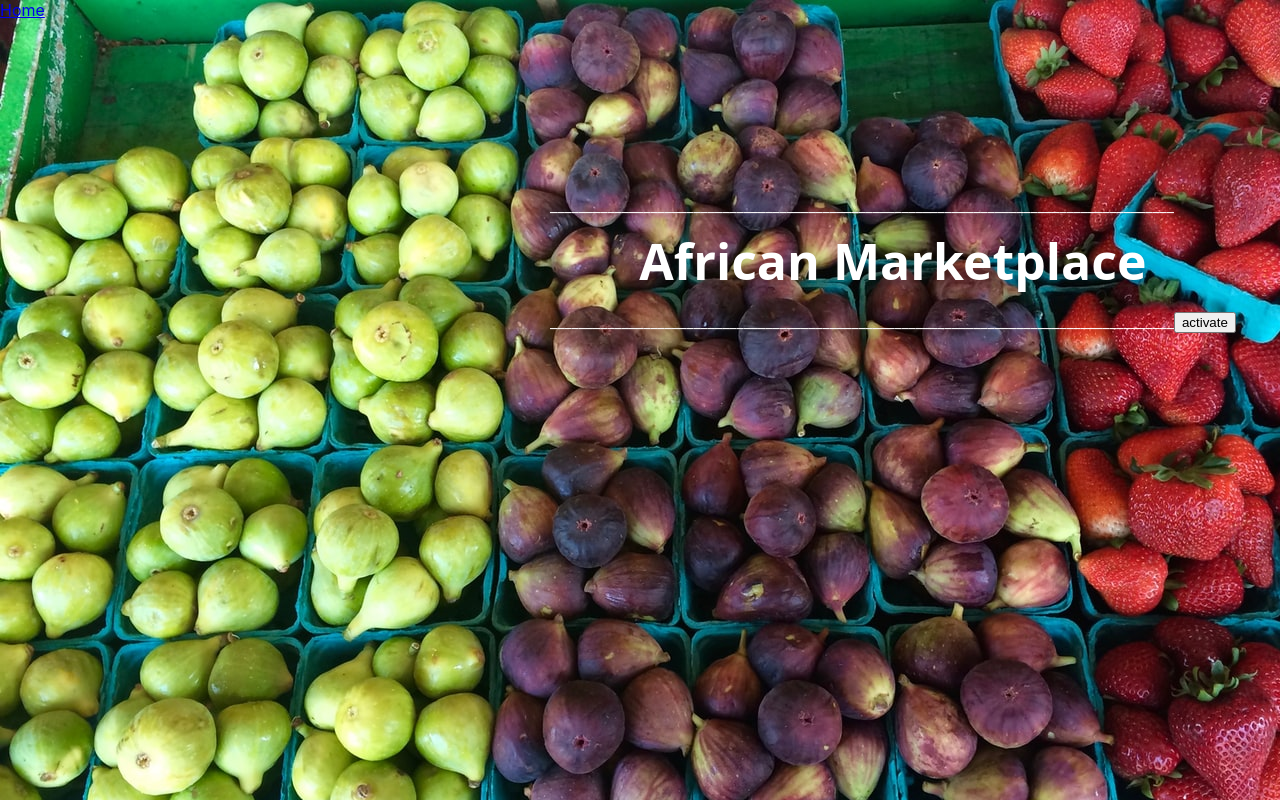
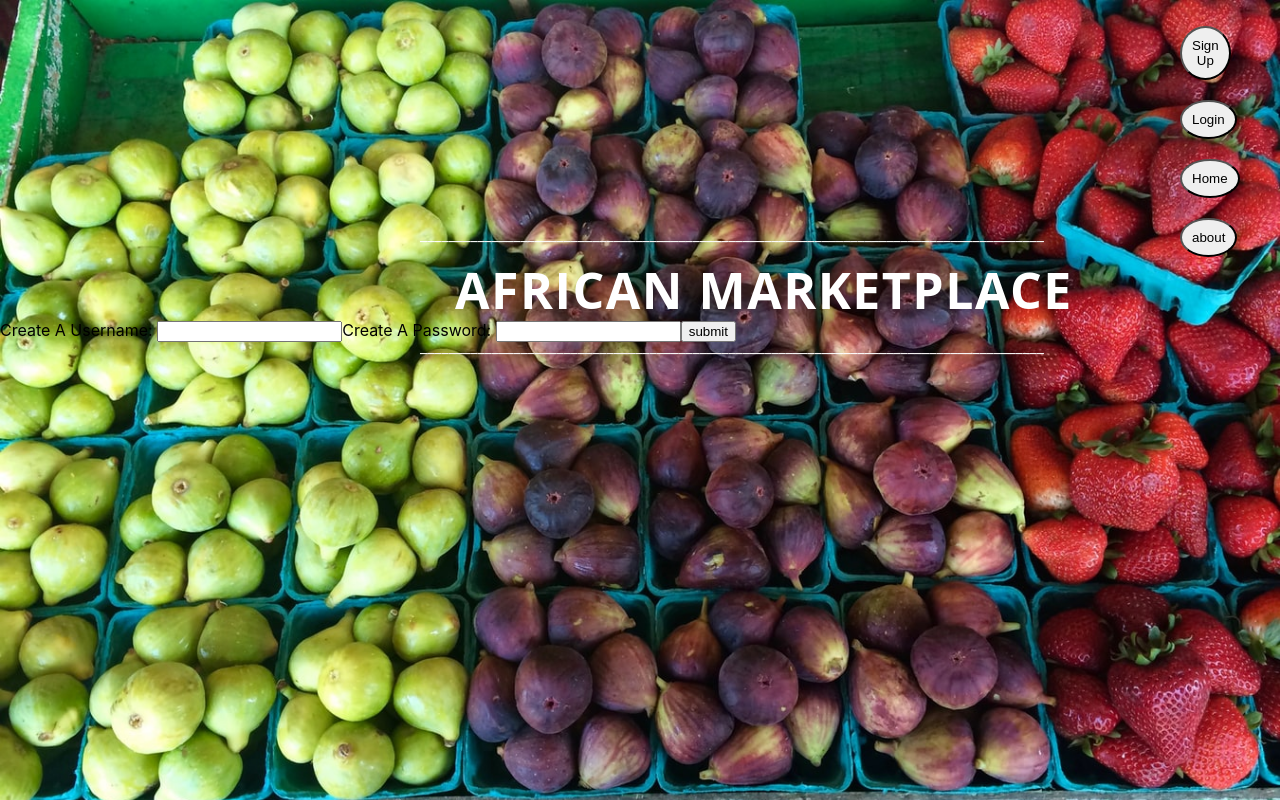
Before and after one commit to BW-African-Marketplace-7/frontend, a React (Create React App) app in the folder React App/: page /create in a window 1280 px wide. Built offline with nearby package versions, Linux system fonts and the light colour scheme.

Commit message:
added css in app.css and index.css

```diff
--- a/React App/src/App.css
+++ b/React App/src/App.css
@@ -1,19 +1,114 @@
-.afric-Mark{
+.App-h1 {
 display:flex;
 justify-content: center;
 align-items: center;
 font-size: 50px;
 padding: 12.5px 35px;
+letter-spacing: 1.5px;;
 }
-
-
 
 .logo {
     position:absolute;
-    left:550px;
-    top:200px;
+    left:420px;
+    top:229px;
      color:white;
     line-height: 10px;
     font-family: "Open sans",Helvetica,sans-serif ;
     z-index:1;
 }
+
+.link-container {
+
+    display:flex;
+    justify-content: end;
+    flex-direction: row;
+    padding-right: 20px;
+    font-size: 16px;
+
+    height: 40vh;
+
+  }
+
+
+  ul {
+  width:50px;
+  height:20px;
+  padding-right: 50px;
+
+
+  }
+
+  li, #create {
+
+    color:white;
+    font-size: 16px;
+    text-decoration: none;
+    list-style: none;
+    padding:10px 10px;
+    cursor: pointer;
+    }
+
+    li, #login {
+
+      color:white;
+      font-size: 16px;
+      text-decoration: none;
+      list-style: none;
+      cursor: pointer;
+       padding:10px 10px;
+      }
+
+
+
+
+
+  li, #home-link {
+
+    color:white;
+    font-size: 16px;
+    text-decoration: none;
+    list-style: none;
+    cursor: pointer;
+     padding:10px 10px;
+    }
+
+
+   li, #about-link {
+      font-size: 16px;
+      color:white;
+      text-decoration: none;
+      list-style: none;
+      padding:10px 10px;
+      cursor: pointer;
+    }
+
+
+    .aboutbtn {
+      padding:10px 10px;
+    border-radius: 50%;
+    }
+
+
+
+    .homebtn {
+      padding:10px 10px;
+      border-radius: 50%;
+    }
+
+    .loginbtn {
+      padding:10px 10px;
+      border-radius: 50%;
+      }
+
+
+      .createbtn {
+       padding:10px 10px;
+        border-radius: 50%;
+        }
+
+        .logout {
+
+          padding:10px 10px;
+          border-radius: 50%;
+
+        }
--- a/React App/src/App.js
+++ b/React App/src/App.js
@@ -1,152 +1,116 @@
-import React, { useState, useEffect } from "react";
+import './App.css';
 import axios from 'axios';
-import { BrowserRouter as Router} from "react-router-dom";
-import {Route, Link, Switch } from "react-router-dom";
-import './App.css';
+import {BrowserRouter as Router}  from 'react-router-dom';
+import { Link, Route } from 'react-router-dom';
+import React, {useState, useEffect} from "react";
+ import Create from './Create';
 import Login from './Login';
-import banner from './images/banner.jpg';
 
 
 function App() {
-//inital form values
-const startFormValues = {
-  name: "",
-  password: "",
-};
+
+  const loginDefault = {
+    username: '',
+    password: ''
+  }
+  const [loginData, setLoginData] =useState()/* needs use */
+  const [islogged,setLogged] = useState(false)
+  const [disable, setDisable] = useState(false)
+  const [login,setLogin] = useState(loginDefault)
+  const [newLogin, setNewLogin] =useState(loginDefault)
+  const [serverRes, setRes] = useState([])
+
+  const postValues = (newVal) =>{
+    axios.post('https://reqres.in/api/orders', newVal) /* needs an actual api*/
+    .then(res =>{
+      setRes([res.data,...serverRes])
+      console.log(res)
+    })
+    .catch(valueError => console.error(valueError)
+    )
+    .finally(()=> {
+      setLogin(loginDefault)
+      setLogged(true)
+    })
+  }
 
 
-  // my state slices
-  const [users, setUsers] = useState([]);
-  const [formValues, setFormValues] = useState(startFormValues);
-  const [disabled, setDisabled] = useState();
+  const submit = () => {
+
+    const newForm = {
+      username: login.username.trim(),
+      password: login.password.trim()
+    }
+    postValues(newForm)
+  }
+
+  const onSub = event =>{
+    event.preventDefault();
+    submit();
+  }
 
 
-
-const addNewUser = (newUser) => {
-  axios
-    .post('no location data' , newUser)
-    .then((response) => {
-      console.log(response);
-      setUsers([response.data, ...users]);
-      console.log(setUsers);
-      setFormValues(startFormValues);
-    })
-    .catch((error) => {
-      console.log(error);
-    });
-};
-const newinput=(name, value)=> {
- setFormValues({...formValues, [name]: value,});
-};
-
-const submit = () => {
-  const newUser = {
-    name: formValues.name.trim(),
-    password: formValues.password.trim(),
-  };
-
-  addNewUser(newUser);
-};
-const onSubmit = (event) => {
-  event.preventDault();
-   submit();
-  setFormValues(startFormValues);
-};
 
 
 
   return (
     <Router>
       <div className="App">
-
         <header className="App-header">
         <div className="logo">
 _______________________________________________________________________________________
-      <h1 className="afric-Mark">African Marketplace</h1>
+              <h1 className="App-h1">AFRICAN MARKETPLACE</h1>
 _______________________________________________________________________________________
-<button>activate</button>
           </div>
 
+          <div className="link-container">
+          <ul>
+          {islogged ? null:<li> <Link id="create" to='/create'> <button className='createbtn btn'>Sign Up</button></Link></li>}
+          {islogged ? null:<li><Link id="login" to='/login'><button className='loginbtn btn'>Login</button></Link></li>}
+          {islogged ? <button onClick={()=>setLogged(!islogged)}className='logout btn'>Logout</button>: null}
 
+         <li> <Link id="home-link" exact to='/home'><button className="homebtn btn">Home</button></Link></li>
+
+          <li><Link id="about-link"to='/about'><button className="aboutbtn btn">about</button></Link></li>
+          </ul>
+          </div>
         </header>
-     <div>
-      <Switch>
 
-     <Link id="home-link" exact to="/">Home
-     <Route  path="/login">
+        <Route exact path='/home'>
+          <section className='upper-content-section'>
+            <div className='top-left'>
+            </div>
+            <div className='top-right'>
+            </div>
+          </section>
+          <section className='content-section'>
+            <div className='mid-left'>
+            </div>
+            <div className='mid-right'>
+            </div>
+          </section>
+          <section className='lower-content-section'>
+            <div className='mid-left'>
+            </div>
+            <div className='mid-right'>
+            </div>
+          </section>
         </Route>
-            </Link>
-
-     <Link id="login-link"to="/login">Login</Link>
-
-     <Link id="signup-link" to="/signup">Sign up page
-          </Link>
-    </Switch>
-
-     </div>
-
-     <Route exact path='/' id="path">
-
-  <Route  path="/login">
-            <div>
-              <form className=" login-form"  onSubmit={ onSubmit}>
-              <label className="user-name"> Username:
-                <input
-                type='text'
-                onChange={newinput}
-                 value={users.name}
-                 name='username'
+        <Login
+        login = {login}
+        setLogin = {setLogin}
+        disable = {disable}
+        onSub = {onSub}
         />
-              </label>
-              <label className="pass=word"> Password:
-                <input
-                type='text'
-                onChange={ newinput}
-                value={users.password}
-                name='password'/>
-              </label>
-
-              <input id="sub-btn"
-                type='submit'
-                value='submit'
+         <Create
+        setNewLogin = {setNewLogin}
+        newLogin = {newLogin}
+        disable = {disable}
+        onSub = {onSub}
         />
-
-            </form>
-            </div>
-    </Route>
-            </Route>
-
-            <Route path='/signup' id="sign-path">
-            <div>
-            <form className=" form-signup" onSubmit={ onSubmit}>
-              <label className="new-user"> newUser Name
-               <input id=" new-user"
-                type='text'
-                onChange={ newinput}
-                value={users.name}
-                name='username'/>
-                </label>
-
-             <label className="new-user"> password:
-             <input
-                type='text'
-                onChange={ newinput}
-                value={users.password}
-                name='password'/>
-              </label>
-
-              <input id=" sign-btn"
-                type='submit'
-                value='submit'
-                   />
-            </form>
-          </div>
-        </Route>
       </div>
     </Router>
-
   );
-
 }
 
 export default App;
--- /dev/null
+++ b/React App/src/Create.js
@@ -0,0 +1,63 @@
+import { Link, Route } from 'react-router-dom';
+
+
+
+
+const Create =(props)=>{
+
+    const {
+    setNewLogin,
+    newLogin,
+    disable,
+    onSub
+    } = props
+
+    const logOnUpdate=(evt)=>{
+        const {name, value} = evt.target
+            logUpdate(name, value)
+    }
+
+    const logUpdate = (name, value) => {
+        /*validate(name, value) needs to be setup through schema */
+        setNewLogin({...newLogin, [name]:value})
+    }
+
+    return(
+<Route path='/create'>
+    <div className='login-form-holder'>
+        <form
+        id='new-login-form'
+        onSubmit={onSub}>
+        <label>
+            Create A Username:&nbsp;
+        <input
+            id='new-username'
+            type='text'
+            onChange={logOnUpdate}
+            value={newLogin.username}
+            name='username'/>
+        </label>
+        <label>
+        Create A Password:&nbsp;
+        <input
+            id='new-password'
+            type='password'
+            onChange={logOnUpdate}
+            value={newLogin.password}
+            name='password'/>
+        </label>
+        <input
+            onClick={()=> window.location.href='http://localhost:3000/home'} /* bad logic returns to home but does not seem to be storing submit*/
+            className='sub'
+            name='sub'
+            type='submit'
+            value='submit'
+            id='new-login-button'
+            disabled={disable}/>
+        </form>
+    </div>
+</Route>
+)}
+
+
+export default Create
--- a/React App/src/Login.js
+++ b/React App/src/Login.js
@@ -1,74 +1,58 @@
-import "./App.css";
-import React, { useState, useEffect } from "react";
+import { Link, Route } from 'react-router-dom';
 
 
+const Create=(props)=>{
+
+    const {
+    login,
+    setLogin,
+    disable,
+    onSub, } = props
+
+    const onUpdate=(evt)=>{
+        const {name, value} = evt.target
+            update(name, value)
+    }
+
+    const update = (name, value) => {
+    /*validate(name, value) needs to be setup through schema */
+    setLogin({...login, [name]: value});
+    }
 
 
-  const Login = (props) =>{
-    const startFormValues = {
-      username: " ",
-      password: " ",
-    };
-
-    const [users, setUsers] = useState([]);
-    const [formValues, setFormValues] = useState(startFormValues);
-    const [disabled, setDisabled] = useState(true);
+return(
+<Route path='/login'>
+    <div className='login-form-holder'>
+        <form id='login-form' onSubmit={onSub}>
+        <label>
+            Username:&nbsp;
+            <input
+            id='username'
+            type='text'
+            onChange={onUpdate}
+            value={login.username}
+            name='username'/>
+        </label>
+        <label>
+        Password:&nbsp;
+            <input
+            id='password'
+            type='password'
+            onChange={onUpdate}
+            value={login.password}
+            name='password'/>
+        </label>
+        <input
+            className='sub'
+            name='sub'
+            type='submit'
+            value='submit'
+            id='login-button'
+            disabled={disable}/>
+        </form>
+    </div>
+</Route>
+)}
 
 
-    const newinput=(name, value)=> {
-        setFormValues({...formValues, [name]: value,});
-       };
-
-    const onChange = (event) => {
-        const { name, value } = event.target;
-        newinput(name, value);
-      };
-
-      const submit = () => {
-        const newUser = {
-          name: formValues.username.trim(),
-          password: formValues.password.trim(),
-        };
-
-
-    const onSubmit = (event) => {
-        event.preventDefault();
-        props.Login({formValues});
-        submit(formValues);
-      };
-
-      return(
-            <div>
-              <form className onSubmit={ onSubmit}>
-               <div className="main-login">
-                  <h2>Login p age</h2>
-                    </div>
-
-                    <label>user-name:
-                        <input
-                      type="text"
-                        name="username"
-                        value={formValues.username}
-                        onChange={newinput}
-                      />                                                            </label>
-
-
-
-                    <label> Password:
-                      <input
-                        name="password"
-                        value={formValues.password}
-                        onChange={newinput}
-                        placeholder="Password"
-                      />
-                    </label>
-                    <input id="log-in"
-                    type="submit" value='submit'>log in</input>
-
-
-              </form>
-            </div>
-          );
-        };
-    }
-        export default Login;
+export default Create
--- a/React App/src/index.css
+++ b/React App/src/index.css
@@ -6,9 +6,49 @@ body {
   -webkit-font-smoothing: antialiased;
   -moz-osx-font-smoothing: grayscale;
   background-image: url("./images/banner.jpg");
+  background-repeat: no-repeat;
+  background-size:cover;
 }
 
 code {
   font-family: source-code-pro, Menlo, Monaco, Consolas, 'Courier New',
     monospace;
 }
+
+
+
+
+
+
+
+
+/* #home-link {
+
+color:white;
+font-size: 16px;
+text-decoration: none;
+
+}
+
+#login-link {
+  font-size: 16px;
+  color:white;
+
+}
+
+#signup-link {
+  font-size: 16px;
+  color:white;
+
+
+}
+
+.active{
+
+  position:absolute;
+  top: 350px;
+  right:400px;
+padding:20px  40px;
+ font-size: 30px;
+
+} */
```
Also changed, not shown: React App/src/Singup.js (deleted). Lines whose indentation alone changed are shown as unchanged.
